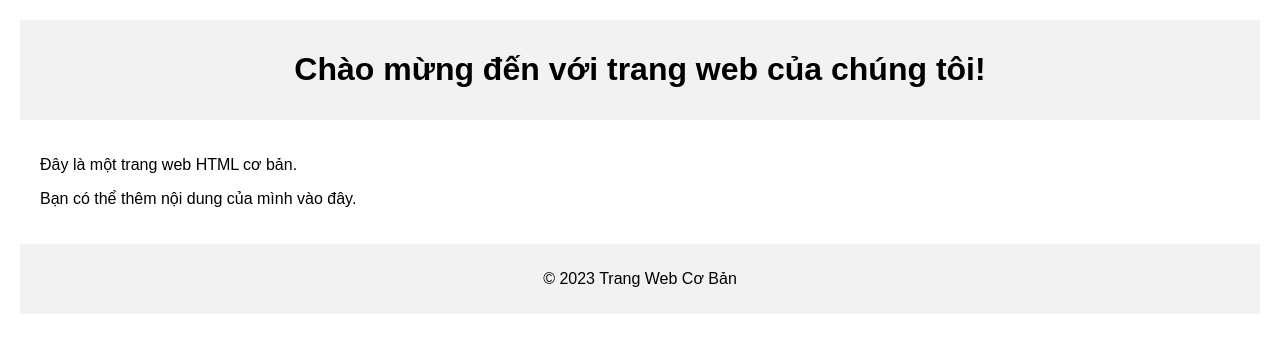
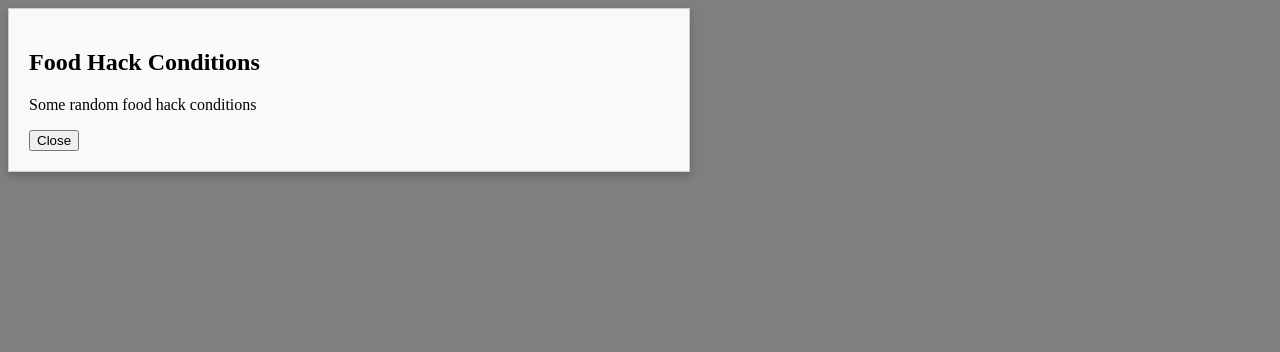
Before and after one commit to triisdang/Hez, a plain HTML site: page index.html in a window 1280 px wide. Drawn offline with Linux system fonts and the light colour scheme.

Commit message:
Update index.html

```diff
--- a/index.html
+++ b/index.html
@@ -3,41 +3,61 @@
 <head>
     <meta charset="UTF-8">
     <meta name="viewport" content="width=device-width, initial-scale=1.0">
-    <title>Trang Web Cơ Bản</title>
+    <title>Document</title>
     <style>
-        body {
-            font-family: Arial, sans-serif;
-            margin: 20px;
+        .overlay {
+            position: fixed;
+            display: none;
+            width: 100%;
+            height: 100%;
+            top: 0;
+            left: 0;
+            right: 0;
+            bottom: 0;
+            background-color: rgba(0,0,0,0.5);
+            z-index: 2;
+            cursor: pointer;
         }
-        header {
-            text-align: center;
-            padding: 10px;
-            background-color: #f2f2f2;
-        }
-        main {
+
+        .popup {
+            position: absolute;
+            display: none;
+            background-color: #f9f9f9;
+            border: 1px solid #ccc;
+            width: 50%;
             padding: 20px;
-        }
-        footer {
-            text-align: center;
-            padding: 10px;
-            background-color: #f2f2f2;
+            box-shadow: 0 4px 8px 0 rgba(0,0,0,0.2);
+            z-index: 3;
         }
     </style>
 </head>
 <body>
 
-    <header>
-        <h1>Chào mừng đến với trang web của chúng tôi!</h1>
-    </header>
+<div class="overlay"></div>
+<div class="popup">
+    <h2>Food Hack Conditions</h2>
+    <p>Some random food hack conditions</p>
+    <button class="close-btn">Close</button>
+</div>
 
-    <main>
-        <p>Đây là một trang web HTML cơ bản.</p>
-        <p>Bạn có thể thêm nội dung của mình vào đây.</p>
-    </main>
+<script>
+    document.querySelector('.overlay').addEventListener('click', function() {
+        this.style.display = 'none';
+        document.querySelector('.popup').style.display = 'none';
+    });
 
-    <footer>
-        <p>© 2023 Trang Web Cơ Bản</p>
-    </footer>
+    document.querySelector('.close-btn').addEventListener('click', function() {
+        document.querySelector('.overlay').style.display = 'none';
+        document.querySelector('.popup').style.display = 'none';
+    });
+
+    window.addEventListener('load', function() {
+        setTimeout(function() {
+            document.querySelector('.overlay').style.display = 'block';
+            document.querySelector('.popup').style.display = 'block';
+        }, 3000); // 3 seconds after page load
+    });
+</script>
 
 </body>
 </html>
```
